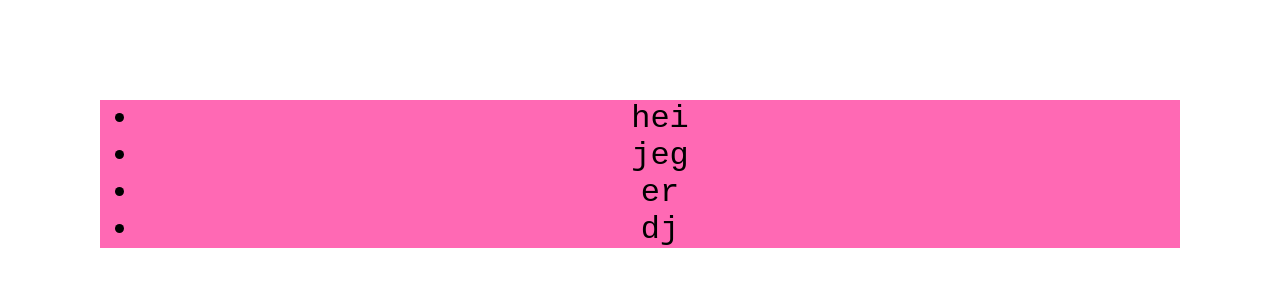
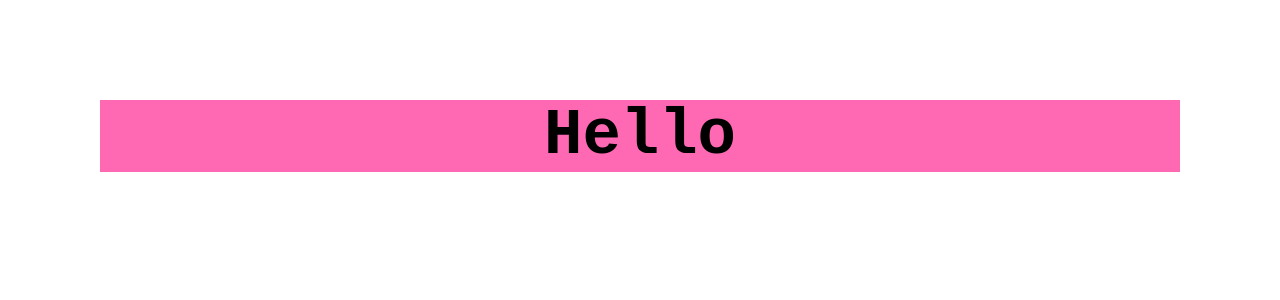
Before and after one commit to ma1ken/nettside, a React (Create React App) app: page / in a window 1280 px wide. Shown: the top 300 px of the page. Built offline with nearby package versions, Linux system fonts and the light colour scheme.

Commit message:
begynte på nav header, skal starte på pages

```diff
--- a/src/components/Header/Header.jsx
+++ b/src/components/Header/Header.jsx
@@ -3,12 +3,8 @@ import "./Header.css";
 export default function Header() {
     return (
         <header className="Header">
-            <ul>
-                <li>hei</li>
-                <li>jeg</li>
-                <li>er</li>
-                <li>dj</li>
-            </ul>
+            <h1>Hello</h1>
         </header>
+
     );
 }
```
